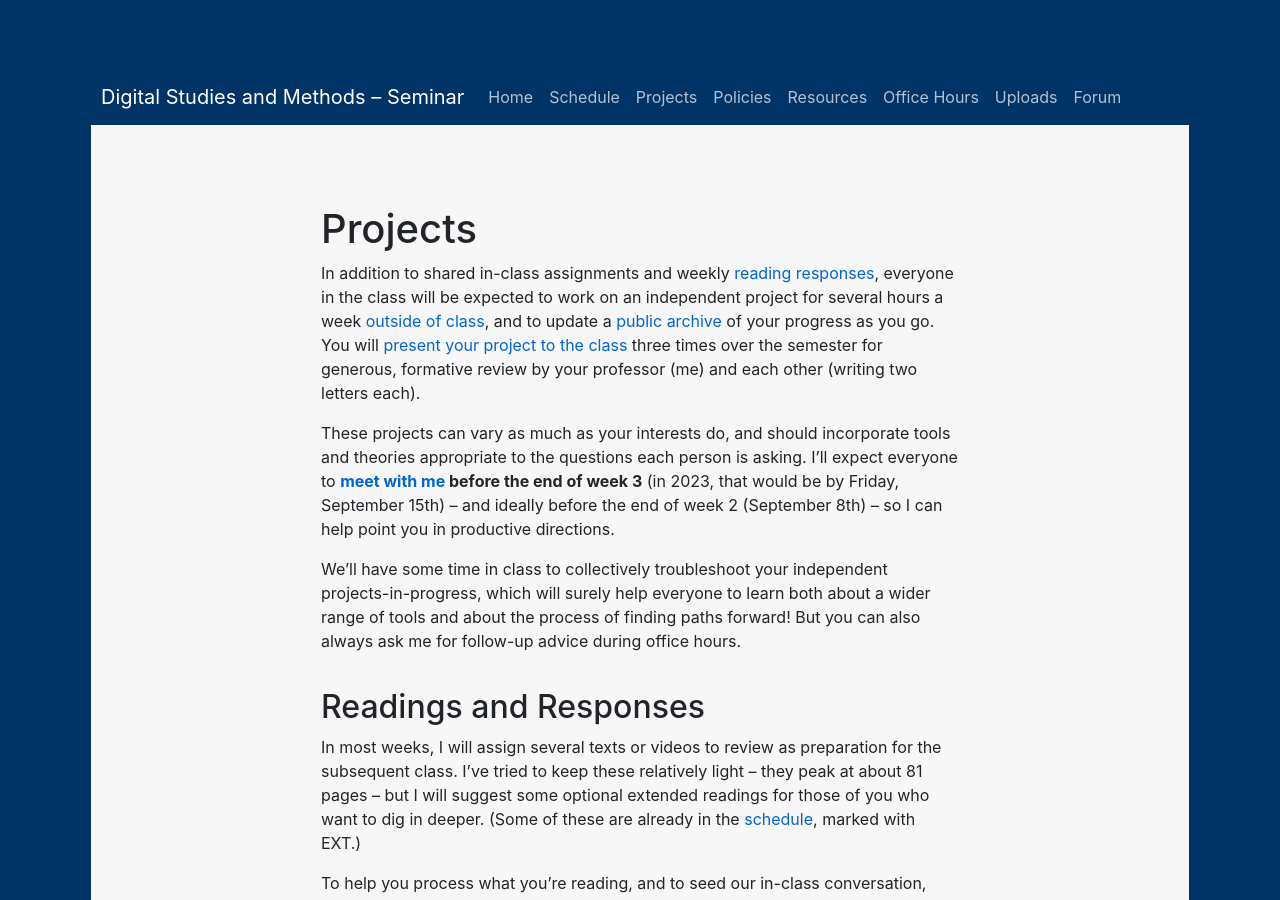
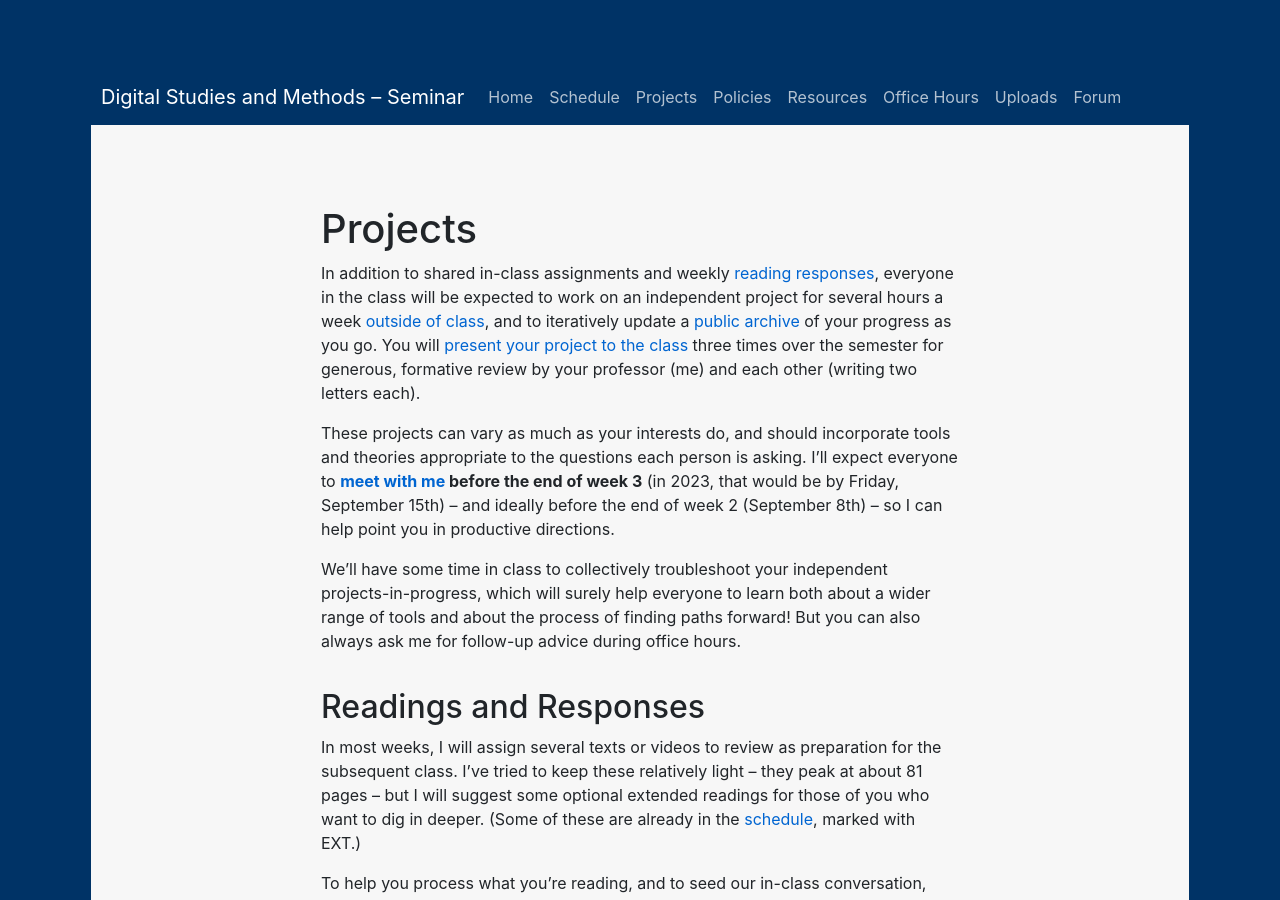
Before and after one commit to benmiller314/dsam2023fall, a Jekyll site: the page built from projects.md, in a window 1280 px wide and 900 px high. Built offline with Jekyll 4.4.1, drawn with Linux system fonts in a browser that asks for light colours; our own code applies the rules of GitHub Pages for plain Markdown files; some of the changed text lies outside the part shown.

Commit message:
heading / link renaming

```diff
--- a/projects.md
+++ b/projects.md
@@ -1,6 +1,6 @@
 # Projects
 
-In addition to shared in-class assignments and weekly [reading responses](#readings-and-responses), everyone in the class will be expected to work on an independent project for several hours a week [outside of class](#mindful-practice-journal), and to update a [public archive](#iteration) of your progress as you go. You will [present your project to the class](#presentations-and-peer-review) three times over the semester for generous, formative review by your professor (me) and each other (writing two letters each).
+In addition to shared in-class assignments and weekly [reading responses](#readings-and-responses), everyone in the class will be expected to work on an independent project for several hours a week [outside of class](#mindful-practice-journal), and to iteratively update a [public archive](#palimpsest-of-public-iteration) of your progress as you go. You will [present your project to the class](#presentations-and-peer-review) three times over the semester for generous, formative review by your professor (me) and each other (writing two letters each).
 
 These projects can vary as much as your interests do, and should incorporate tools and theories appropriate to the questions each person is asking. I'll expect everyone to **[meet with me](office.md) before the end of week 3** (in 2023, that would be by Friday, September 15th) – and ideally before the end of week 2 (September 8th) – so I can help point you in productive directions.
 
```
Also changed, not shown: other parts of projects.md (+1 -1 lines), 2 other files.
